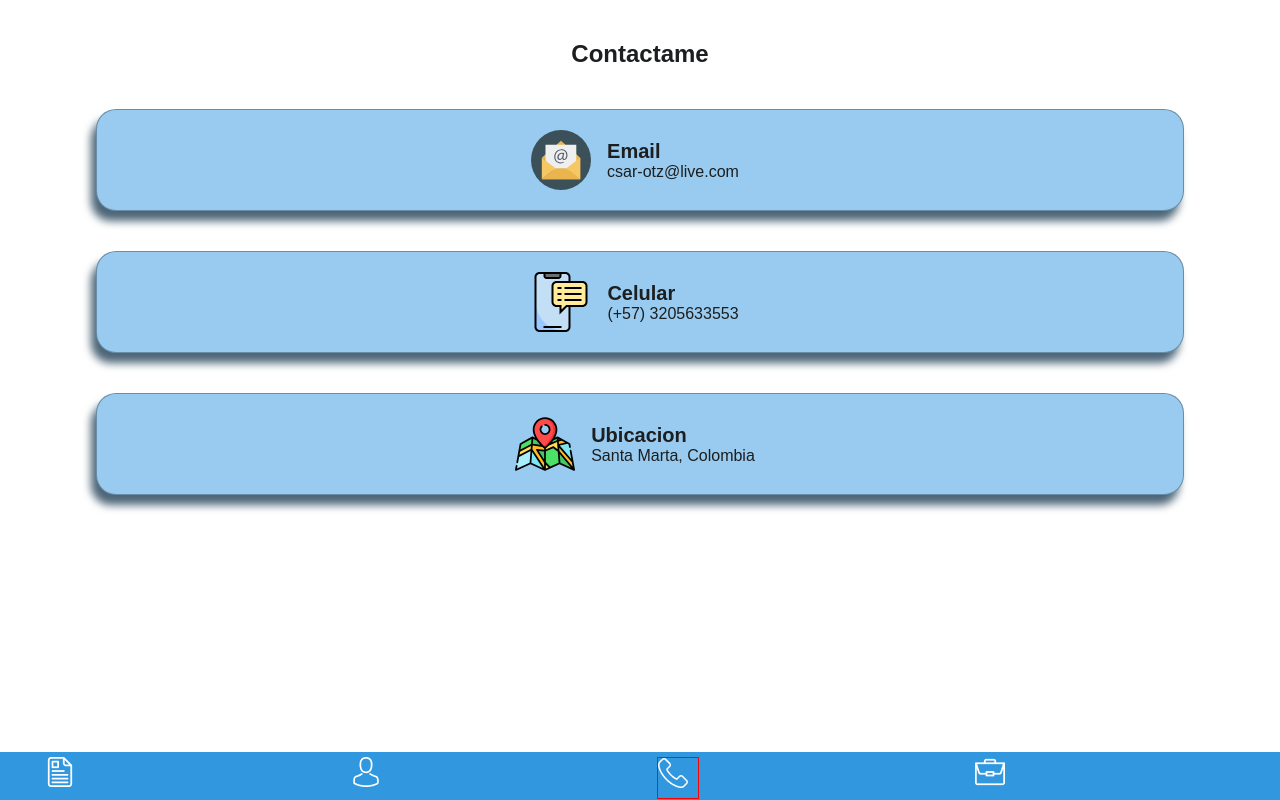
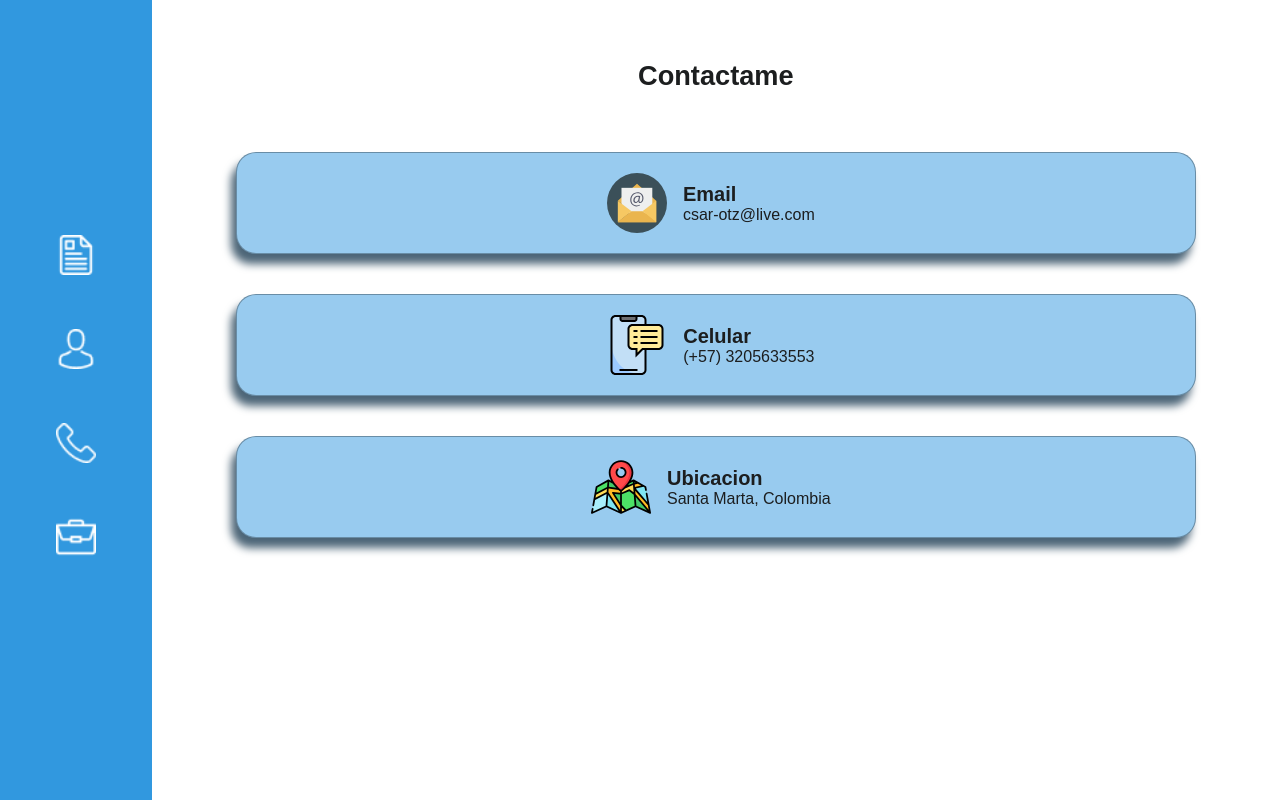
Before and after one commit to CesarJOritzM/curriculum_vitae, a Vue app in the folder cv_vue/: page / in a window 1280 px wide. Built offline with nearby package versions, Linux system fonts and the light colour scheme; a web font is replaced by a local one.

Commit message:
avances en tablet

```diff
--- a/cv_vue/src/App.vue
+++ b/cv_vue/src/App.vue
@@ -1,10 +1,10 @@
 <template>
   <div id="app">
 
-    <div id ='Cv' class='contenido' ><Cv/></div>
-    <div id ='Abountme' class='contenido' > <AboutMe/></div>
+    <div id ='Cv' class='contenido ' ><Cv/></div>
+    <div id ='Abountme' class='contenido ' > <AboutMe/></div>
     <div id ='Contacme' class='contenido open' ><ContactMe/></div>
-    <div id ='Briefcase' class='contenido' ><Briefcase/></div>
+    <div id ='Briefcase' class='contenido ' ><Briefcase/></div>
 
     <footer>
       <ul class="menu">
@@ -12,9 +12,8 @@
           <li v-for='(item,index) in menu'
               :key='index'
               :title='item.name'
-              :class="item.class"
             ><a href='#'
-                :ref='item.name' :id='item.name'
+                :ref='item.name' :id='item.name' :class='item.class'
               ><img :src='item.image' class="menu-item" :id='item.name'
                  @click='manejoClick($event)'>
               </a>
@@ -41,7 +40,7 @@ export default {
     return{
       menu: [{name:'cv',image:cv, class:""},
              {name:'about-me',image:aboutme, class:""},
-             {name:'contact-me',image:contact, class:"selected"},
+             {name:'contact-me',image:contact, class:""},
              {name:'work',image:work,class:""}]
     }
   },
@@ -82,24 +81,25 @@ body{
   background: #ffffff;
   overflow-x: hidden;
 }
+#app{
+  width: 100%;
+  height: 100%;
+}
 .contenido{
   display: none;
 }
 .open{
   display: block;
 }
-@media screen and (min-width:320px){
+@media screen and (min-width:360px){
     .title{
     width: 100%;
-    height: 1.8125rem;
     display: flex;
     align-items: center;
     justify-content: center;
-    margin-top: 2.5rem;
-    margin-bottom: 2.5rem;
+    margin: 2.5rem 0rem;
   }
   .title h1{
-    height: 1.8125rem;
     font-size: 1.5rem;
   }
  footer{
@@ -112,12 +112,14 @@ body{
   }
   .menu{
     list-style: none;
+    display: flex;
+    justify-content: center;
+    align-items: center;
+    height: 100%;
   }
   .items{
     display: flex;
-    flex-direction: row;
-    width: 75%;
-    margin: 0.3125rem 2.8125rem ;
+    width: 17.2rem;
     justify-content: space-between;
   }
   .selected{
@@ -128,10 +130,56 @@ body{
   .items li a{
     display: inline-block;
     width: 100%;
+    height: 100%;
   }
 }
-@media screen and (min-width: 415px) {
+@media screen and (min-width: 720px){
+  .contenido{
+    width: 88.15%;
+    margin-left: 11.85%;
+    height: 100%;
+  }
 
+  .title{
+    width: 100%;
+    display: flex;
+    align-items: center;
+    justify-content: center;
+    margin: 3.75rem 0rem;
+  }
+   .title h1{
+    font-size: 1.7rem;
+  }
+  footer{
+   position: fixed;
+   left: 0;
+   width: 11.85%;
+   height: 100%;
+   z-index:2000;
+   background:#3198DF;
+  }
+  .menu{
+    height: 100%;
+    display: flex;
+    flex-direction: column;
+    justify-content: center;
+  }
+  .items{
+    display: flex;
+    flex-direction:column;
+    width: 100%;
+    height: 20.6875rem;
+    margin: 0px 0px;
+    align-items: center;
+    justify-content: initial;
+  }
+  .items li{
+    margin: 0px 0px 50px 0px;
+  }
+  .menu-item  {
+    width: 2.5rem;
+    height: 2.5rem;
+  }
 }
 
 
--- a/cv_vue/src/components/about-me.vue
+++ b/cv_vue/src/components/about-me.vue
@@ -45,7 +45,7 @@ export default {
 </script>
 
 <style scoped>
-@media screen and (min-width:320px){
+@media screen and (min-width:360px){
   .hero{
     width: 100%;
     margin-top: 2.5rem;
--- a/cv_vue/src/components/briefcase.vue
+++ b/cv_vue/src/components/briefcase.vue
@@ -45,7 +45,7 @@ export default {
 </script>
 
 <style scoped>
-@media screen and (min-width:320px) {
+@media screen and (min-width:360px) {
     figure{
         display: none;
     }
@@ -53,7 +53,7 @@ export default {
         display: flex;
         flex-direction: column;
         align-items: center;
-        height: 65.625rem ;
+        height: 67rem ;
     }
     .work a {
         text-decoration: none;
@@ -64,11 +64,13 @@ export default {
     }
     .work-card{
         background: #98CBEF;
-        width: 84%;
-        height: 14.375rem;
+        width: 20rem;
         margin-bottom: 1.25rem;
         border-radius: 0.625rem;
         filter: drop-shadow(-2px 4px 4px #4C6577);
+    }
+    .work-card a{
+        height: 100%;
     }
     .work-image{
         width: 100%;
@@ -79,10 +81,23 @@ export default {
         height: 100%;
     }
     .work-text{
-        margin-top: .7rem;
+        width: 100%;
+        text-align: center;
+        margin: 1rem;
     }
     .work-text h2{
         font-size: 1rem;
     }
 }
+@media screen and (min-width: 720px){
+    .work{
+        height: 70rem;
+    }
+    .work-card{
+        margin-bottom:2.4rem ;
+    }
+    .work-text h2{
+        font-size: 1.375rem;
+    }
+}
 </style>
--- a/cv_vue/src/components/contact-me.vue
+++ b/cv_vue/src/components/contact-me.vue
@@ -37,7 +37,11 @@ export default {
 </script>
 
 <style scoped>
-@media screen and (min-width:320px){
+#contact-me{
+  width: 100%;
+  height: 100%;
+}
+@media screen and (min-width:360px){
 
   #contact-me{
     display: flex;
@@ -74,4 +78,6 @@ export default {
     margin-bottom: 5rem;
   }
 }
+@media screen and (min-width: 720px){
+}
 </style>
--- a/cv_vue/src/components/cv.vue
+++ b/cv_vue/src/components/cv.vue
@@ -15,7 +15,7 @@
       <h2>Estidios</h2>
       <div class="certificate" v-for='(item,index) in titles'
       :key ='index'
-      :id='item.title'
+      :id='item.id'
       ><div class="certificate-title">
           <h3>{{item.title}}</h3>
           <a :href='item.link'><img src="../assets/images/certificate.png" alt="certificare"></a>
@@ -56,12 +56,12 @@ export default {
              {name:"css",img:css},
              {name:"html",img:html}],
 
-      titles:[{title:"Fundamentos de python",link:"",descripcion:"Orientado en el desarrollo de las bases de la programación de computadores y resolución de problemas básicos utilizando el lenguaje de programación Python. "},
-              {title:"Git para proyectos",link:"",descripcion:"Abarca la identificación de las principales ventajas tales como: trabajo en equipo, mayor autonomía. estructura en árbol, sistema escalable."},
-              {title:"Web Fron-end",link:"",descripcion:"Uso de las tecnologias HTML, CSS, JavaScript y Bootstrap, que busca desarrollar habilidades y destrezas del desarrollo de sitios Web, que incluyen interfaces usables, atractivas, adaptativas (responsive) en cualquier tipo de dispositivo."},
-              {title:"Web Back-end",link:"",descripcion:"Enfocado en Node ya que se aprovecha el conocimiento en JavaScript para convertirse en un ambiente de programación que adapta el lenguaje, nacido para entornos Front End, en un lenguaje de uso general que puede emplearse en ambientes Back End. También exploramos el framework Sails que permite facilitar la generación de aplicaciones Web más complejas, proporcionando una estructura para la inserción de piezas de código que componen una aplicación Web para su posterior ejecución."},
-              {title:"Framework Javascript",link:"",descripcion:"Se identifican los conceptos fundamentales de JavaScript. Especialmente, los conceptos necesarios para desarrollar aplicaciones Web que consuman APIs, intercambien información en formato JSON y manejen comunicación asíncrona. También se exploran dos de los frameworks más utilizados de JavaScript: React y Vue para la creación de soluciones Front End robustas usando JavaScript como lenguaje interpretado base."},
-              {title:"Bases de datos",link:"",descripcion:"Manejo de bases de datos SQL y NoSQL usando herramientas como MySql, PostgreSQL, MongoDB y CauchDB"}],
+      titles:[{id:"python", title:"Fundamentos de python",link:"",descripcion:"Orientado en el desarrollo de las bases de la programación de computadores y resolución de problemas básicos utilizando el lenguaje de programación Python. "},
+              {id:"git",title:"Git para proyectos",link:"",descripcion:"Abarca la identificación de las principales ventajas tales como: trabajo en equipo, mayor autonomía. estructura en árbol, sistema escalable."},
+              {id:"front", title:"Web Front-end",link:"",descripcion:"Uso de las tecnologias HTML, CSS, JavaScript y Bootstrap, que busca desarrollar habilidades y destrezas del desarrollo de sitios Web, que incluyen interfaces usables, atractivas, adaptativas (responsive) en cualquier tipo de dispositivo."},
+              {id:"back",title:"Web Back-end",link:"",descripcion:"Enfocado en Node ya que se aprovecha el conocimiento en JavaScript para convertirse en un ambiente de programación que adapta el lenguaje, nacido para entornos Front End, en un lenguaje de uso general que puede emplearse en ambientes Back End. También exploramos el framework Sails que permite facilitar la generación de aplicaciones Web más complejas, proporcionando una estructura para la inserción de piezas de código que componen una aplicación Web para su posterior ejecución."},
+              {id:"js",title:"Framework Javascript",link:"",descripcion:"Se identifican los conceptos fundamentales de JavaScript. Especialmente, los conceptos necesarios para desarrollar aplicaciones Web que consuman APIs, intercambien información en formato JSON y manejen comunicación asíncrona. También se exploran dos de los frameworks más utilizados de JavaScript: React y Vue para la creación de soluciones Front End robustas usando JavaScript como lenguaje interpretado base."},
+              {id:"bases",title:"Bases de datos",link:"",descripcion:"Manejo de bases de datos SQL y NoSQL usando herramientas como MySql, PostgreSQL, MongoDB y CauchDB"}],
     }
   },
   props: {
@@ -70,7 +70,7 @@ export default {
 </script>
 
 <style scoped>
-@media screen and (min-width:320px){
+@media screen and (min-width:360px){
   .profile{
     display: flex;
     flex-direction: column;
@@ -115,8 +115,8 @@ export default {
    padding: 1.25rem 1.8125rem 1.25rem 1.25rem;
    border-top: solid 1px #1C1E1F;
  }
- #Bases de datos{
-   height: 1.4375rem
+ #bases{
+   height: 13rem
  }
 }
 </style>
```
